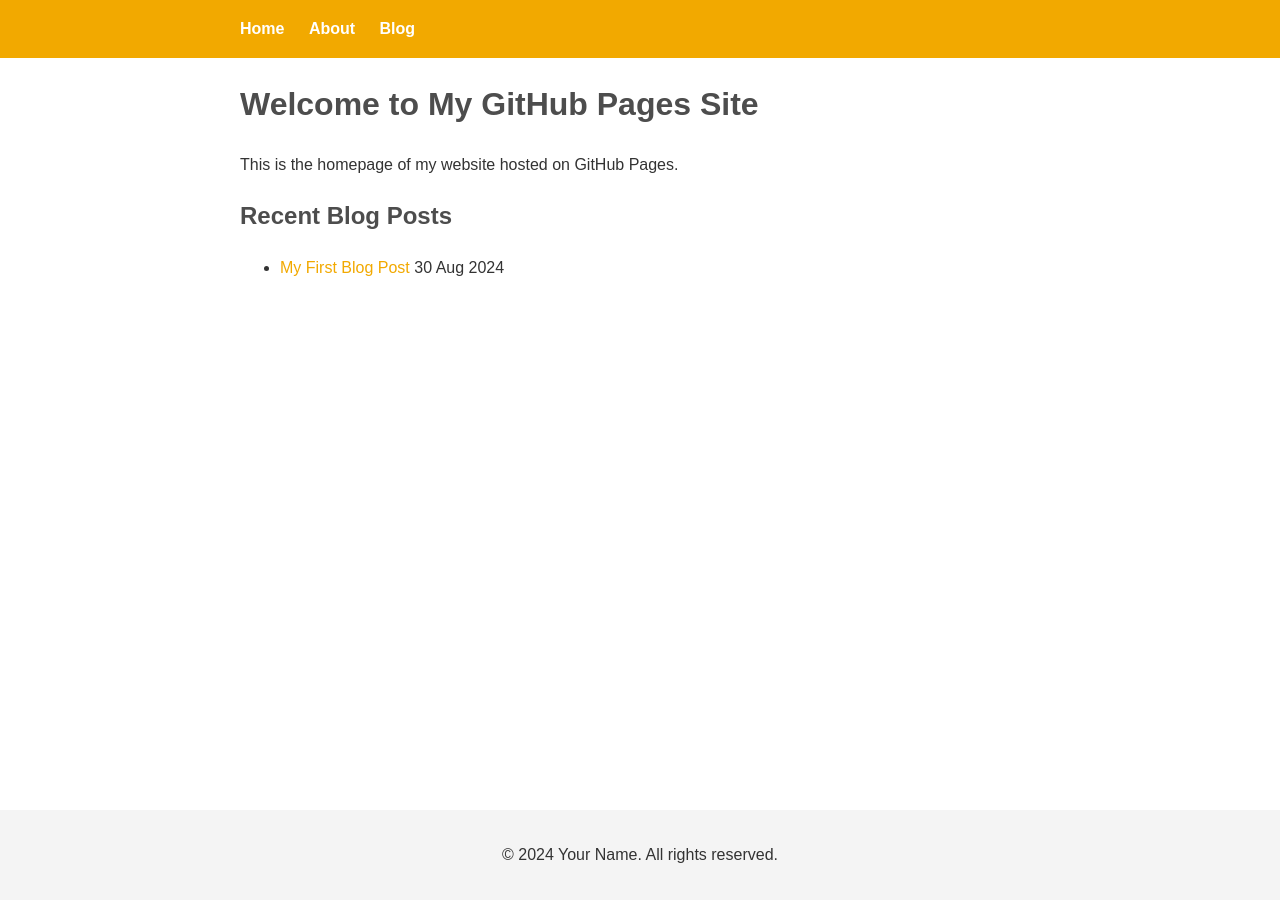
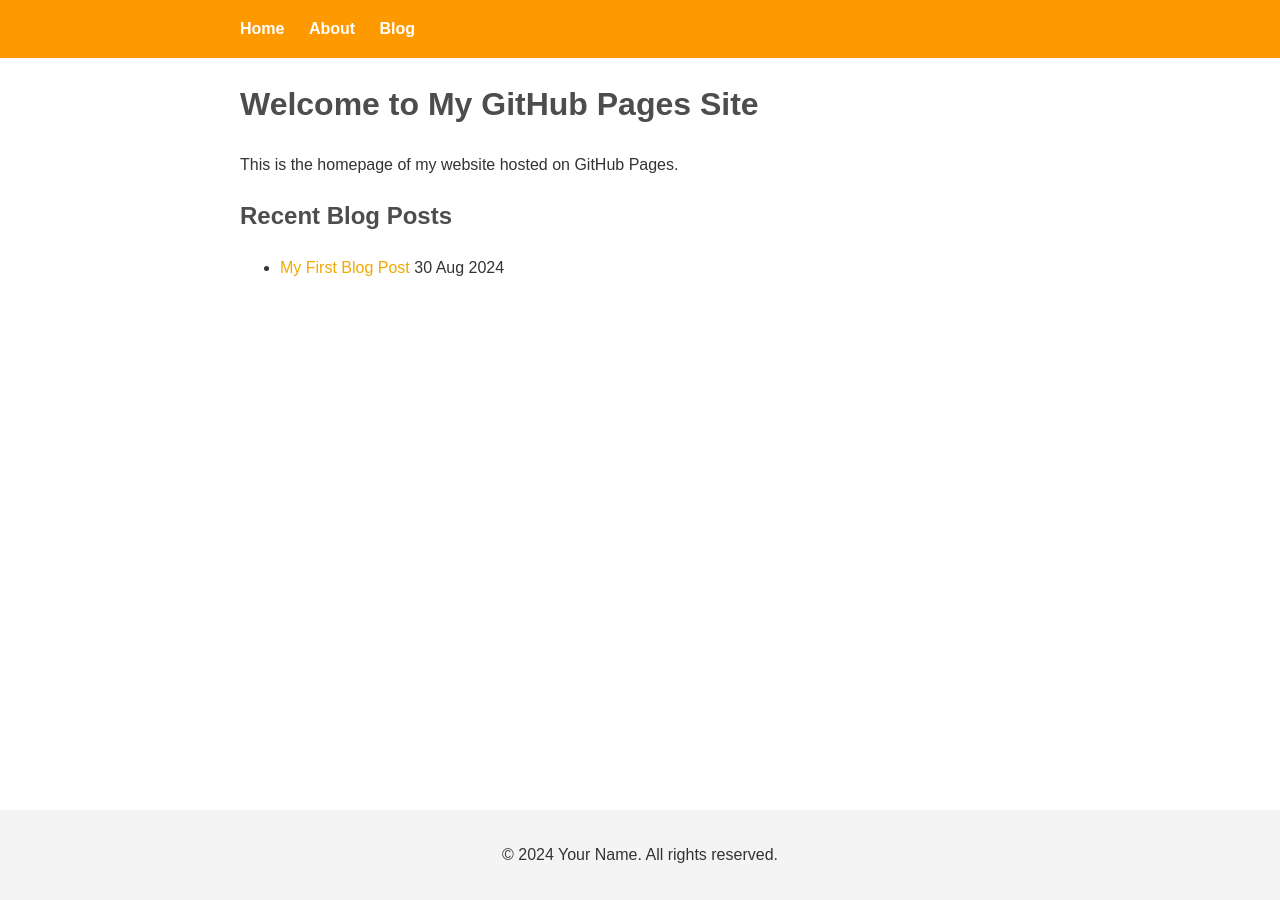
Before and after one commit to ldnbtc/ldnbtc.github.io, a Jekyll site: the page built from docs/index.html, in a window 1280 px wide. Built offline with Jekyll 4.4.1, drawn with Linux system fonts in a browser that asks for light colours; the list of posts is cut into pages by our own code.

Commit message:
Update styles.css

```diff
--- a/docs/assets/styles/styles.css
+++ b/docs/assets/styles/styles.css
@@ -13,7 +13,7 @@ body {
 }
 
 header {
-    background-color: #f2a900; /* Bitcoin orange */
+    background-color: #ff9900; /* Bitcoin orange */
     padding: 1rem 0;
     color: white;
 }
```
